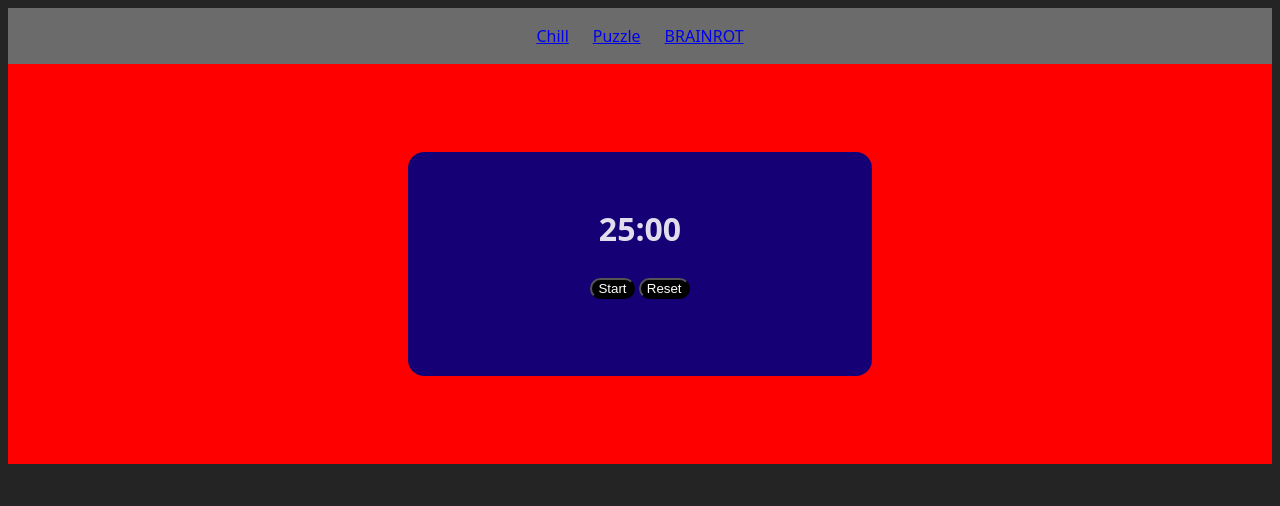
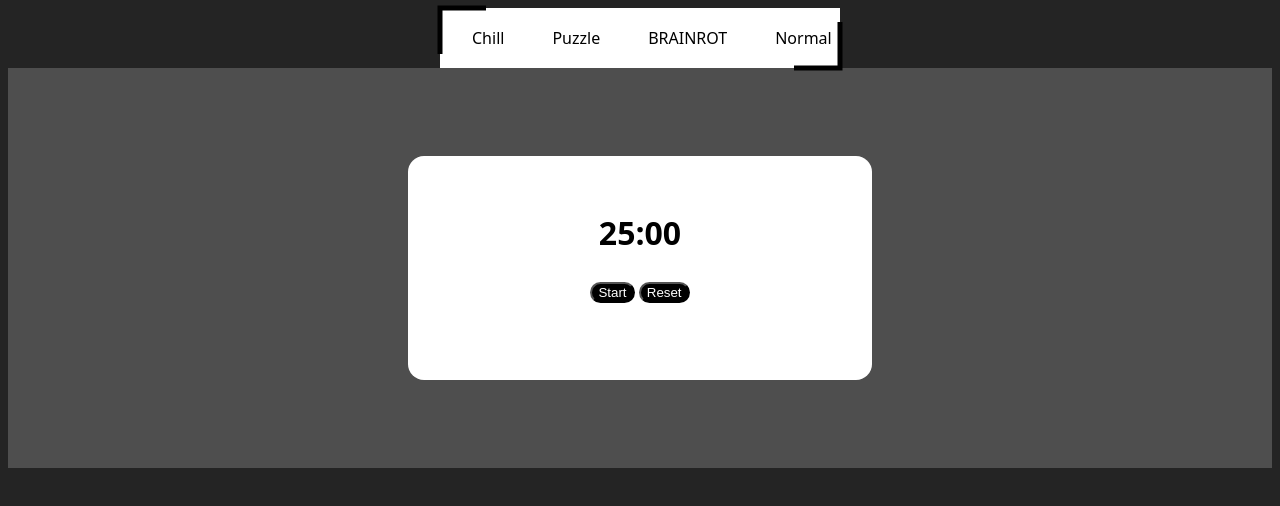
Before and after one commit to kebin111/pomoReward, a Svelte app in the folder pomorewards/: page / in a window 1280 px wide. Shown: the top 506 px of the page. Built offline with nearby package versions, Linux system fonts and the light colour scheme.

Commit message:
pause/play + 5 minute break

```diff
--- a/pomorewards/index.html
+++ b/pomorewards/index.html
@@ -4,7 +4,7 @@
     <meta charset="UTF-8" />
     <link rel="icon" type="image/svg+xml" href="/vite.svg" />
     <meta name="viewport" content="width=device-width, initial-scale=1.0" />
-    <title>Vite + Svelte</title>
+    <title>Brainrot Pomodoro</title>
   </head>
   <body>
     <div id="app"></div>
--- a/pomorewards/src/App.svelte
+++ b/pomorewards/src/App.svelte
@@ -2,12 +2,18 @@
   import svelteLogo from './assets/svelte.svg'
   import viteLogo from '/vite.svg'
   import Counter from './lib/Counter.svelte'
-  let navItems = ["Chill", "Puzzle", "BRAINROT"];
+  let navItems = ["Chill", "Puzzle", "BRAINROT", "Normal"];
 
   //timer
-  let minutes = 25;
+
+  let workMin = 25;
+  let breakMin = 5;
+  let minutes = workMin;
   let seconds = 0;
+
   let timerRunning = false;
+  let breakTime = false;
+
   let interval;
 
   function startTimer() {
@@ -18,6 +24,14 @@
       if (minutes === 0 && seconds === 0) {
         clearInterval(interval);
         timerRunning = false;
+
+        if(!breakTime){
+          breakTime = true;
+          minutes = breakMin;
+          seconds = 0;
+        }else{
+          resetTimer();
+        }
         return;
       }
 
@@ -28,6 +42,22 @@
         seconds--;
       }
     }, 1000);
+  }
+
+  function startBreakTime(){
+    breakTime = true;
+    minutes = breakMin;
+    seconds = 0;
+    startTimer();
+  }
+
+  function pauseTimer() {
+    if (!timerRunning) return;
+
+    clearInterval(interval);
+    timerRunning = false;
+    return;
+
   }
 
   function resetTimer() {
@@ -44,7 +74,41 @@
 
 <main>
 
-  <div class="nav-class">
+  <!-- From Uiverse.io by SelfMadeSystem -->
+<div class="nav">
+  <div class="container">
+     {#each navItems as item}
+          <!-- <li><a href="#">{item}</a></li> -->
+           <div class="btn">{item}</div>
+        {/each}
+    <!-- <div class="btn">Home</div>
+    <div class="btn">Contact</div>
+    <div class="btn">About</div>
+    <div class="btn">FAQ</div> -->
+    <svg
+      class="outline"
+      overflow="visible"
+      width="400"
+      height="60"
+      viewBox="0 0 400 60"
+      xmlns="http://www.w3.org/2000/svg"
+    >
+      <rect
+        class="rect"
+        pathLength="100"
+        x="0"
+        y="0"
+        width="400"
+        height="60"
+        fill="transparent"
+        stroke-width="5"
+      ></rect>
+    </svg>
+  </div>
+</div>
+
+
+  <!-- <div class="nav-class">
     <nav>
       <ul>
         {#each navItems as item}
@@ -52,12 +116,17 @@
         {/each}
       </ul>
     </nav>
-  </div>
+  </div> -->
 
    <div class="timer-hero">
       <div class="timer-box">
         <h1>{formattedTime}</h1>
+        {#if !timerRunning}
         <button class="start-button" on:click={startTimer}>Start</button>
+        {:else}
+        <button class="start-button" on:click={pauseTimer}>Pause</button>
+        {/if}
+
         <button class="reset-button" on:click={resetTimer}>Reset</button>
       </div>
   </div>
@@ -82,17 +151,26 @@ main{
     display: flex;
     flex-direction: column;
     justify-content: center;
+    align-items: center;
 }
   .nav-class{
-    background-color: rgb(107, 107, 107);
+    background-color: rgb(255, 255, 255);
     min-width: 50rem;
 
   }
 
   nav{
     padding: 1rem 2rem;
+  }
 
+   .nav-class li a {
+    color: black; /* 🔹 Change this to any color you want */
+    text-decoration: none;
+    font-weight: bold;
+    font-size: 1.1rem;
+    transition: color 0.2s ease;
   }
+
 
   ul{
     display: flex;
@@ -101,20 +179,23 @@ main{
     margin: 0;
     padding: 0;
     justify-content: center;
+    color: black;
   }
 
 
   .timer-hero{
     display: flex;
-    background-color: red;
+    background-color: rgb(78, 78, 78);
     justify-content: center;
     align-items: center;
     min-height: 25rem;
     max-height: 50rem;
+    width: 100%;
   }
 
   .timer-box{
-    background-color:rgb(22, 0, 117);
+    background-color:rgb(255, 255, 255);
+    color: black;
     min-width: 25rem;
     max-width: 25rem;
     min-height: 10rem;
@@ -135,4 +216,89 @@ main{
     color: white;
     border-radius: 1rem;
   }
+
+
+
+
+
+
+
+
+
+
+  /* From Uiverse.io by SelfMadeSystem */
+.outline {
+  position: absolute;
+  inset: 0;
+  pointer-events: none;
+}
+
+.rect {
+  stroke-dashoffset: 5;
+  stroke-dasharray: 0 0 10 40 10 40;
+  transition: 0.5s;
+  stroke: #000000;
+}
+
+.nav {
+  position: relative;
+  width: 400px;
+  height: 60px;
+}
+
+.container:hover .outline .rect {
+  transition: 999999s;
+  /* Must specify these values here as something *different* just so that the transition works properly */
+  stroke-dashoffset: 1;
+  stroke-dasharray: 0;
+}
+
+.container {
+  position: absolute;
+  inset: 0;
+  background: rgb(255, 255, 255);
+  display: flex;
+  flex-direction: row;
+  justify-content: space-around;
+  align-items: center;
+  padding: 0.5em;
+}
+
+.btn {
+  padding: 0.5em 1.5em;
+  color: #000000;
+  cursor: pointer;
+  transition: 0.1s;
+}
+
+.btn:hover {
+  background: #fff3;
+}
+
+.btn:nth-child(1):hover ~ svg .rect {
+  stroke-dashoffset: 0;
+  stroke-dasharray: 0 2 8 73.3 8 10.7;
+}
+
+.btn:nth-child(2):hover ~ svg .rect {
+  stroke-dashoffset: 0;
+  stroke-dasharray: 0 12.6 9.5 49.3 9.5 31.6;
+}
+
+.btn:nth-child(3):hover ~ svg .rect {
+  stroke-dashoffset: 0;
+  stroke-dasharray: 0 24.5 8.5 27.5 8.5 55.5;
+}
+
+.btn:nth-child(4):hover ~ svg .rect {
+  stroke-dashoffset: 0;
+  stroke-dasharray: 0 34.7 6.9 10.2 6.9 76;
+}
+
+.btn:hover ~ .outline .rect {
+  stroke-dashoffset: 0;
+  stroke-dasharray: 0 0 10 40 10 40;
+  transition: 0.5s !important;
+}
+
 </style>
```
